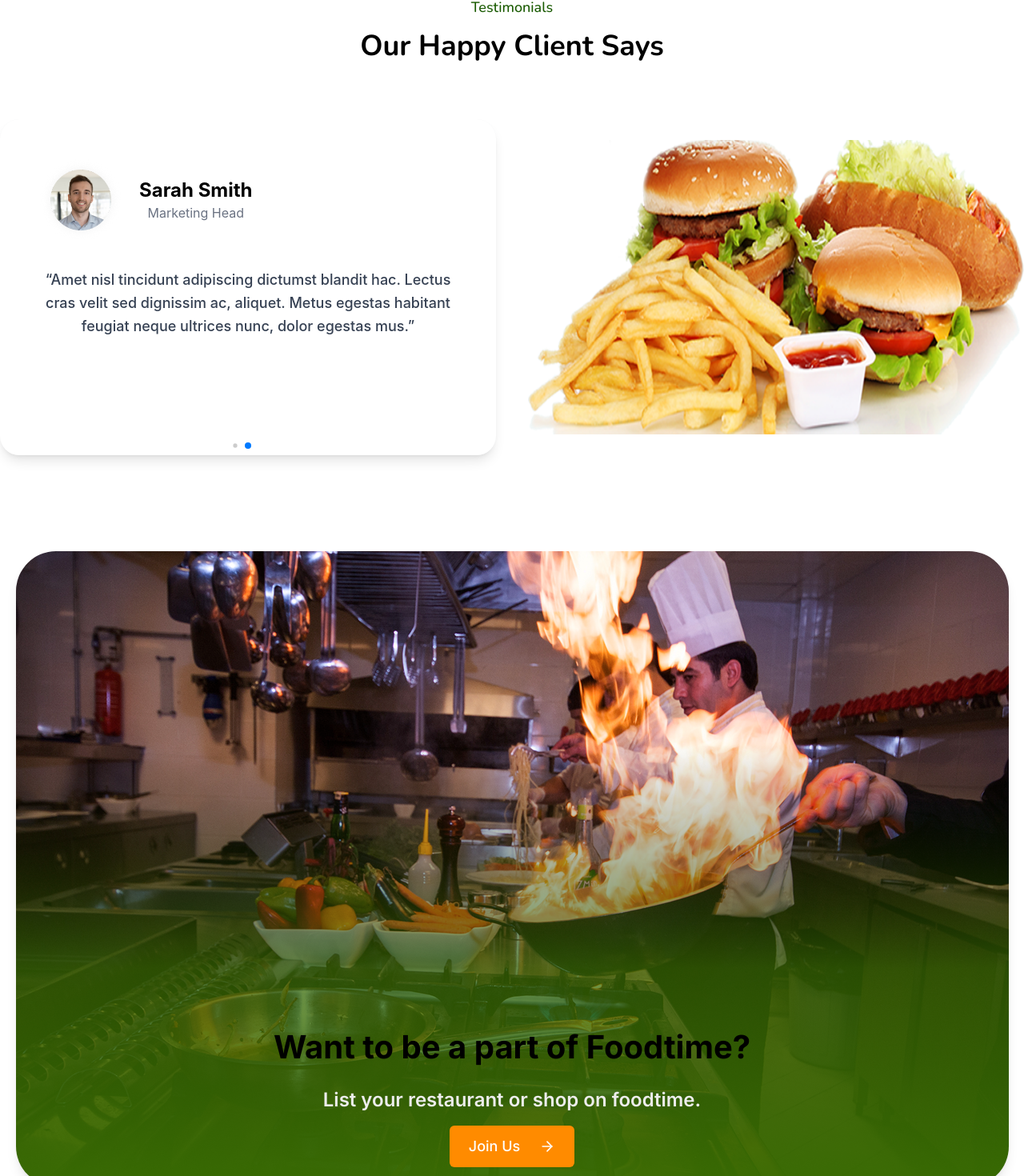
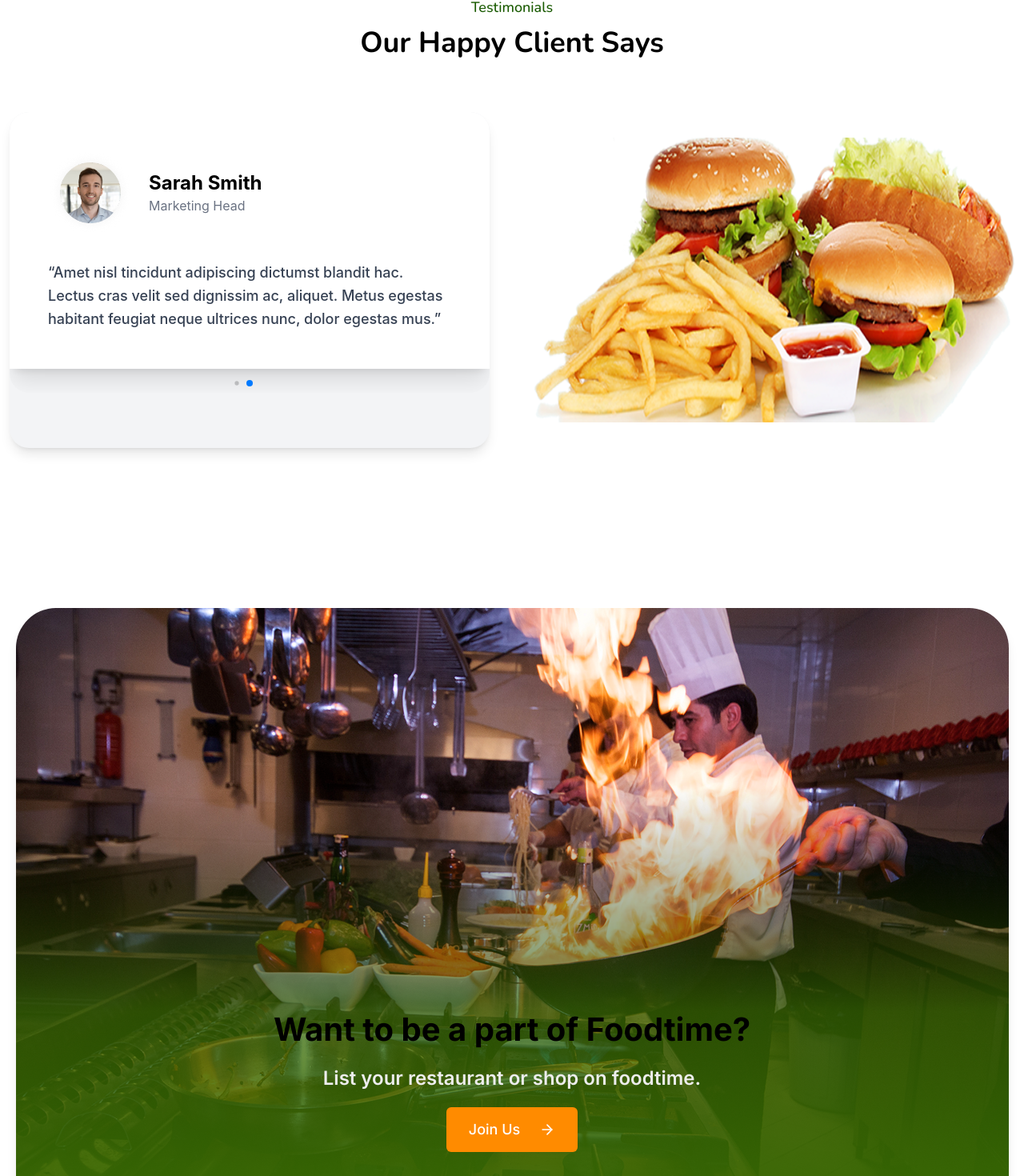
Before and after one commit to Riyadulislamratul/foodi_resturant, a React (Vite) app: page / in a window 1280 px wide. Shown: the part 3333-4803 px from the top of the page at 80% size. Built offline with nearby package versions, Linux system fonts and the light colour scheme.

Commit message:
Responsive added

```diff
--- a/src/components/PartofFoodi.jsx
+++ b/src/components/PartofFoodi.jsx
@@ -1,40 +1,66 @@
-import React from 'react'
-import Section from './Section'
-import Container from './Container'
-import PartofFoodiImg from '../assets/partoffoodi.png'
-import { ArrowRight } from 'lucide-react'
+import React from "react";
+import Section from "./Section";
+import Container from "./Container";
+import PartofFoodiImg from "../assets/partoffoodi.png";
+import { ArrowRight } from "lucide-react";
 
 const PartofFoodi = () => {
   return (
-    <Section>
-        <Container className='max-w-310.25'>
-            <div className='w-full rounded-[50px] shadow-lg flex items-center justify-center'
+    <Section className="py-12 px-3 sm:py-16 lg:py-20">
+      <Container className="max-w-310.25">
+
+        {/* Banner */}
+        <div
+          className="
+            w-full rounded-[24px] sm:rounded-[35px] lg:rounded-[50px]
+            shadow-lg flex items-end justify-center
+            min-h-[320px] sm:min-h-[450px] md:min-h-[600px] lg:min-h-[760px]
+            px-4 sm:px-8
+          "
           style={{
             background: `url(${PartofFoodiImg}) no-repeat center center`,
-                    backgroundSize: 'cover',}}>
-                <div className='pt-[590px] text-center'>
-                    <h3 className='font-inter font-bold text-[40px] mb-5'>
+            backgroundSize: "cover",
+          }}
+        >
+
+          {/* Content */}
+          <div className="text-center pb-8 sm:pb-12 md:pb-16 lg:pb-20 max-w-[90%] sm:max-w-[80%]">
+            <h3 className="font-inter font-bold text-[24px] sm:text-[30px] md:text-[36px] lg:text-[40px] mb-3 sm:mb-4 lg:mb-5 leading-tight">
               Want to be a part of Foodtime?
             </h3>
-                    <p className='text-2xl font-inter font-semibold text-[#ededed] mb-4'>
+
+            <p className="text-base sm:text-lg md:text-xl lg:text-2xl font-inter font-semibold text-[#ededed] mb-4 sm:mb-5">
               List your restaurant or shop on foodtime.
             </p>
-                    <Button text="Join Us" className="mb-6 mx-auto" />
+
+            <Button text="Join Us" className="mx-auto" />
           </div>
         </div>
       </Container>
     </Section>
-  )
-}
+  );
+};
 
-export default PartofFoodi
-
+export default PartofFoodi;
 
 const Button = ({ text, className }) => {
   return (
-    <button className={`bg-[#FF8B00] flex items-center gap-6 text-white cursor-pointer font-inter font-medium text-base sm:text-lg px-5 sm:px-6 py-3 rounded-md hover:bg-green/90 hover:scale-105 transition duration-300 ${className}`}>
+    <button
+      className={`
+        bg-[#FF8B00] flex items-center gap-3 sm:gap-4 lg:gap-6
+        text-white cursor-pointer font-inter font-medium
+        text-sm sm:text-base lg:text-lg
+        px-5 sm:px-6 lg:px-7
+        py-3 sm:py-3.5
+        rounded-md
+        hover:bg-[#e67d00]
+        hover:scale-105
+        transition duration-300
+        ${className}
+      `}
+    >
       {text}
-      <ArrowRight className='size-5 text-white' />
+      <ArrowRight className="size-4 sm:size-5 text-white" />
     </button>
   );
 };
--- a/src/components/Testimonial.jsx
+++ b/src/components/Testimonial.jsx
@@ -33,17 +33,25 @@ const testimonials = [
 
 const Testimonial = () => {
   return (
-    <Section className="py-30 overflow-hidden">
+    <Section className="px-3 py-14 sm:py-18 md:py-24 lg:py-30 overflow-hidden">
       <Container className="max-w-[1560px]">
-        <div className="text-center mb-16">
-            <p className="text-green font-nunito text-lg font-medium">Testimonials</p>
-        <h3 className="text-black font-nunito text-[36px] font-bold mt-2">
+
+        {/* Heading */}
+        <div className="text-center mb-10 sm:mb-12 lg:mb-16 px-4">
+          <p className="text-green font-nunito text-base sm:text-lg font-medium">
+            Testimonials
+          </p>
+
+          <h3 className="text-black font-nunito text-[28px] sm:text-[32px] lg:text-[36px] font-bold mt-2 leading-tight">
             Our Happy Client Says
-        </h3>
+          </h3>
         </div>
-        <div className="grid lg:grid-cols-2 gap-10 items-center">
+
+        {/* Main Layout */}
+        <div className="grid grid-cols-1 lg:grid-cols-2 gap-8 md:gap-10 lg:gap-14 items-center">
+
           {/* Left Side Slider */}
-          <div className="w-full max-w-[760px] h-[420px] bg-gray-100 rounded-3xl shadow-lg">
+          <div className="w-full max-w-[760px] mx-auto h-auto min-h-[320px] sm:min-h-[380px] md:min-h-[420px] bg-gray-100 rounded-3xl shadow-lg overflow-hidden">
             <Swiper
               modules={[Pagination, Autoplay]}
               spaceBetween={30}
@@ -73,11 +81,11 @@ const Testimonial = () => {
           </div>
 
           {/* Right Side Image */}
-          <div className="flex justify-center lg:justify-end">
+          <div className="flex justify-center lg:justify-end order-first lg:order-last">
             <img
               src={Review}
               alt="Review"
-              className="w-full max-w-[650px] object-contain"
+              className="w-full max-w-[320px] sm:max-w-[450px] md:max-w-[550px] lg:max-w-[650px] object-contain"
             />
           </div>
         </div>
@@ -91,26 +99,34 @@ export default Testimonial;
 // Card Component
 const TestimonialCard = ({ img, name, position, review }) => {
   return (
-    <div className="bg-white  shadow-xl p-8 md:p-12 h-full">
-      <div className="flex items-center gap-5 mb-8">
+    <div className="bg-white shadow-xl p-5 sm:p-8 md:p-12 h-full flex flex-col justify-center">
+
+      {/* User Info */}
+      <div className="flex flex-col sm:flex-row items-center sm:items-center text-center sm:text-left gap-4 sm:gap-5 mb-6 sm:mb-8">
+
         {/* Avatar */}
         <div className="shrink-0">
           <img
             src={img}
             alt={name}
-            className="w-16 h-16 md:w-20 md:h-20 rounded-full object-cover"
+            className="w-14 h-14 sm:w-16 sm:h-16 md:w-20 md:h-20 rounded-full object-cover"
           />
         </div>
 
-        {/* User Info */}
+        {/* Name + Position */}
         <div>
-          <h3 className="text-xl md:text-2xl font-bold text-black">{name}</h3>
-          <p className="text-sm md:text-base text-gray-500">{position}</p>
+          <h3 className="text-lg sm:text-xl md:text-2xl font-bold text-black">
+            {name}
+          </h3>
+
+          <p className="text-sm sm:text-base text-gray-500">
+            {position}
+          </p>
         </div>
       </div>
 
       {/* Review */}
-      <p className="text-gray-700 leading-relaxed text-base md:text-lg font-medium">
+      <p className="text-gray-700 leading-relaxed text-sm sm:text-base md:text-lg font-medium text-center sm:text-left">
         “{review}”
       </p>
     </div>
```
Lines whose indentation alone changed are shown as unchanged.
